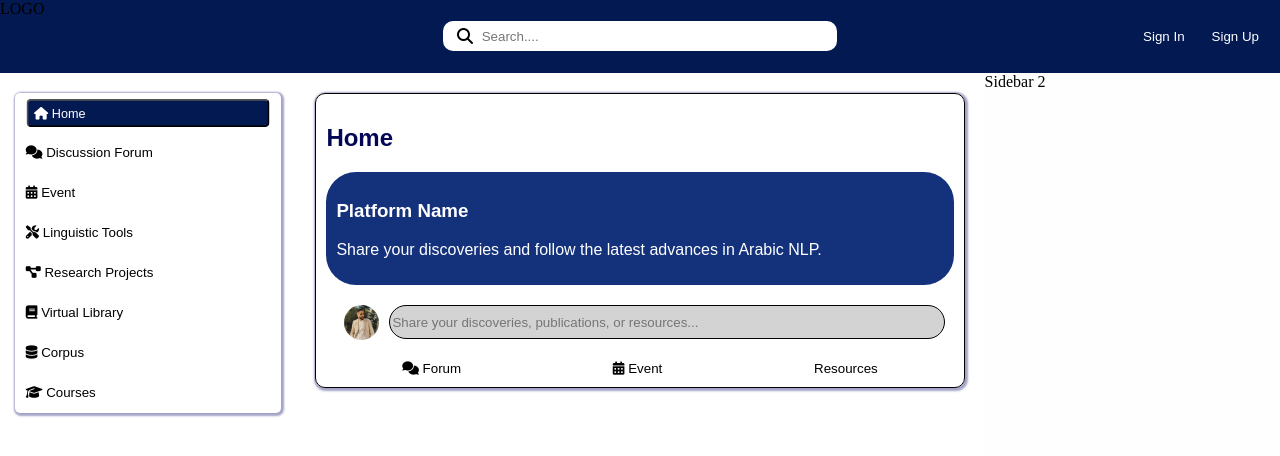
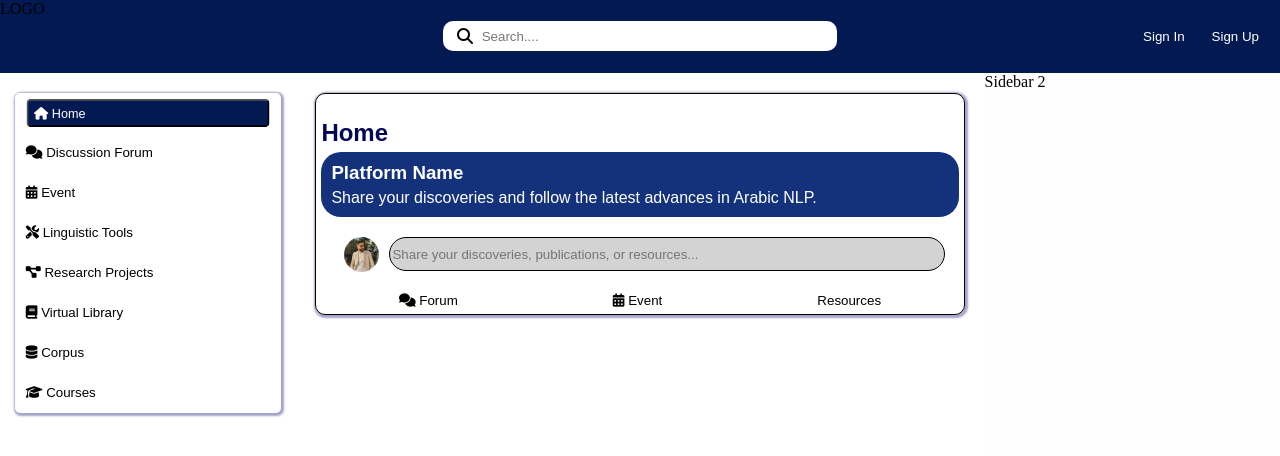
Before and after one commit to boujoudev/Collaborative-Platform-for-Arabic-Language-Processing, a React (Vite) app in the folder platforme-front/: page / in a window 1280 px wide. Shown: the top 456 px of the page. Built offline with nearby package versions, Linux system fonts and the light colour scheme.

Commit message:
front add

```diff
--- a/platforme-front/src/App.css
+++ b/platforme-front/src/App.css
@@ -338,7 +338,7 @@ page de signIn */
 
 .AccueilEnTete {
   box-shadow: 1px 1px 2px 2px rgb(164, 164, 200);
-  padding: 10px;
+  padding: 5px;
   border: 1px solid black;
   border-radius: 10px;
   -webkit-border-radius: 10px;
--- a/platforme-front/src/component/Home/HomeFirstElement.jsx
+++ b/platforme-front/src/component/Home/HomeFirstElement.jsx
@@ -3,18 +3,19 @@ import React from "react";
 const HomeFirstElement = () => {
     return (
         <div className="AccueilEnTete">
-        <h2 style={{ "font-family": "Arial , sans-serif" }}>Home</h2>
+        <h2 style={{ "font-family": "Arial , sans-serif" , "marginBottom":"5px"}}>Home</h2>
         <div
             style={{
+            margin:"0px",
             backgroundColor: "rgb(20, 50, 124)",
             color: "white",
-            padding: "10px",
-            borderRadius: "30px",
+            padding: "5px",
+            borderRadius: "20px",
             }}
         >
-            <h3 style={{ "font-family": "Arial , sans-serif" }}>Platform Name</h3>
-            <p style={{ "font-family": "Arial , sans-serif" }}>
-            Share your discoveries and follow the latest advances in Arabic NLP.
+            <h3 style={{ "font-family": "Arial , sans-serif" ,"margin":"5px" }}>Platform Name</h3>
+            <p style={{ "font-family": "Arial" , "padding":"0px" ,"marginTop":"0px" , "marginBottom":"5px","marginLeft":"5px"}}>
+                Share your discoveries and follow the latest advances in Arabic NLP.
             </p>
         </div>
         <div
```
